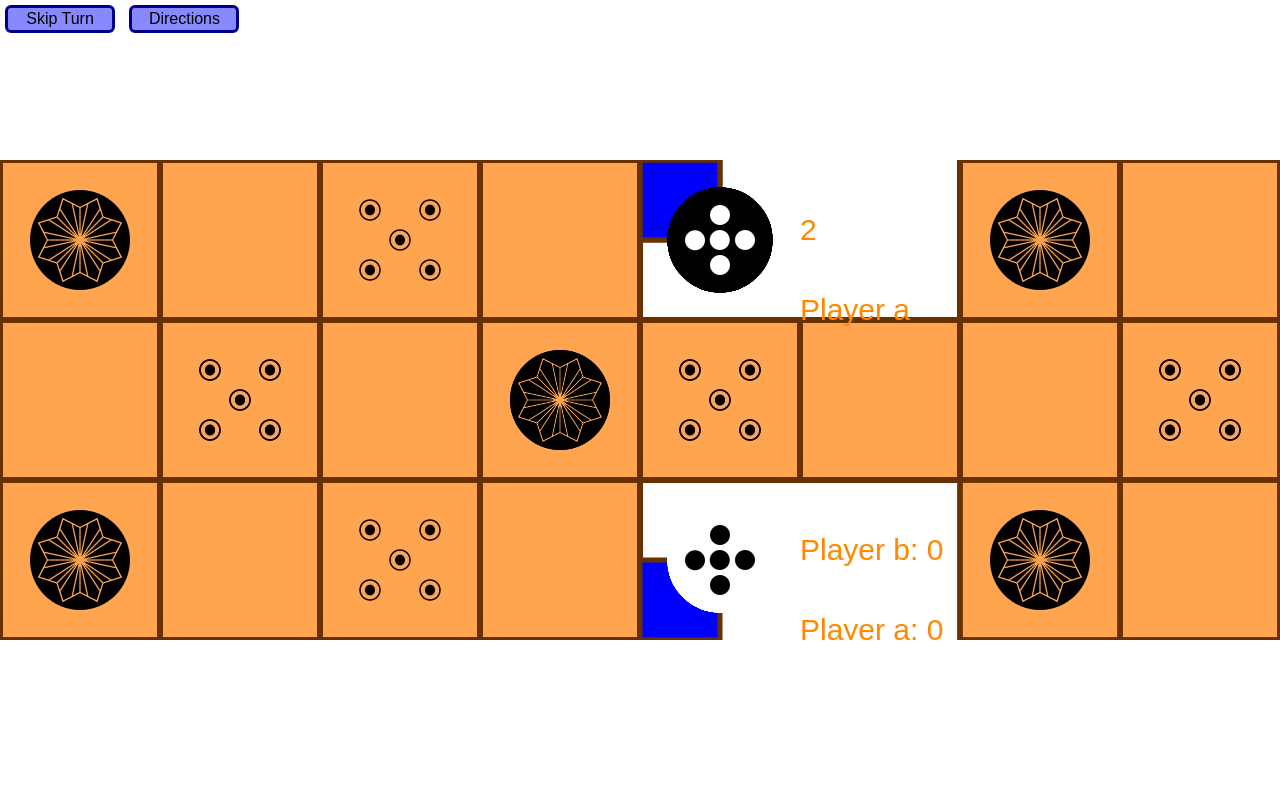
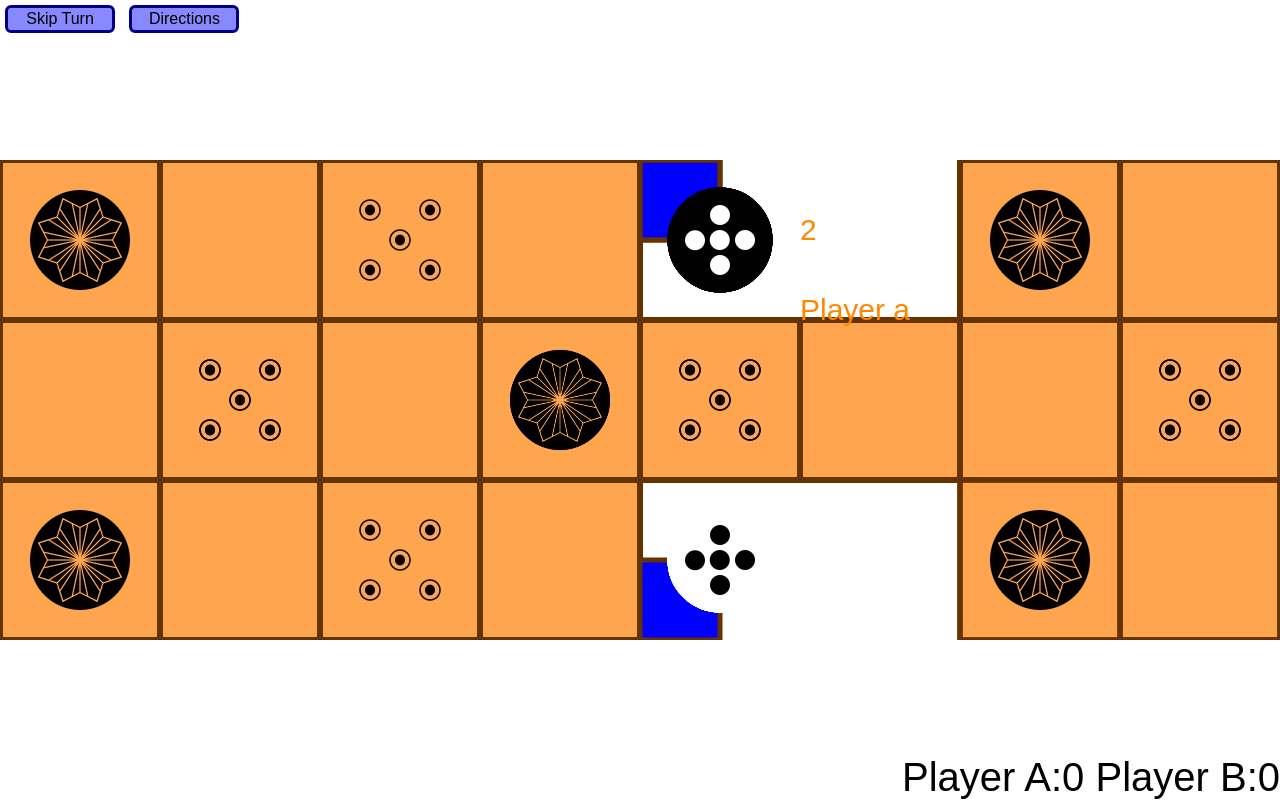
Before and after one commit to Lugsole/Game_Of_Ur, a plain HTML site: page index.html in a window 1280 px wide. Drawn offline with Linux system fonts and the light colour scheme.

```diff
--- a/index.html
+++ b/index.html
@@ -60,6 +60,9 @@
     <div class="button" onclick="togal_directions()">
         Directions
     </div>
+    <div style="bottom: 0;right: 0;position: absolute;font-size: 30pt;">
+        Player A:<span id="Player_a">0</span> Player B:<span id="Player_b">0</span>
+    </div>
     <div style="display: none;">
         <img id="Rosette" src="Rosette.png" width="100px">
         <img id ="Player_a" src="Player_a.png" width="100px">
--- a/script.js
+++ b/script.js
@@ -316,8 +316,8 @@ function step(now) {
 
     ctx.fillText("Player " + game.Curent_Player_name(), 5 * w * W, 1 * h * H);
     ctx.fillText(game.Sum_Dice(), 5 * w * W, .5 * h * H);
-    ctx.fillText("Player a: " + game.Player.a.passed, 5 * w * W, 3 * h * H);
-    ctx.fillText("Player b: " + game.Player.b.passed, 5 * w * W, 2.5 * h * H);
+    document.getElementById("Player_a").innerHTML = game.Player.a.passed
+    document.getElementById("Player_b").innerHTML = game.Player.b.passed
     pictures.forEach(pic => {
         if (pic.name == "Player_a") {
             game.Player["a"].places.forEach((i) => {
```
Also changed, not shown: SVG/Player_a.svg (renamed from Player_a.svg), SVG/Player_b.svg (renamed from Player_b.svg), SVG/Rosette.svg (renamed from Rosette.svg), SVG/five_hole.svg (renamed from five_hole.svg).
